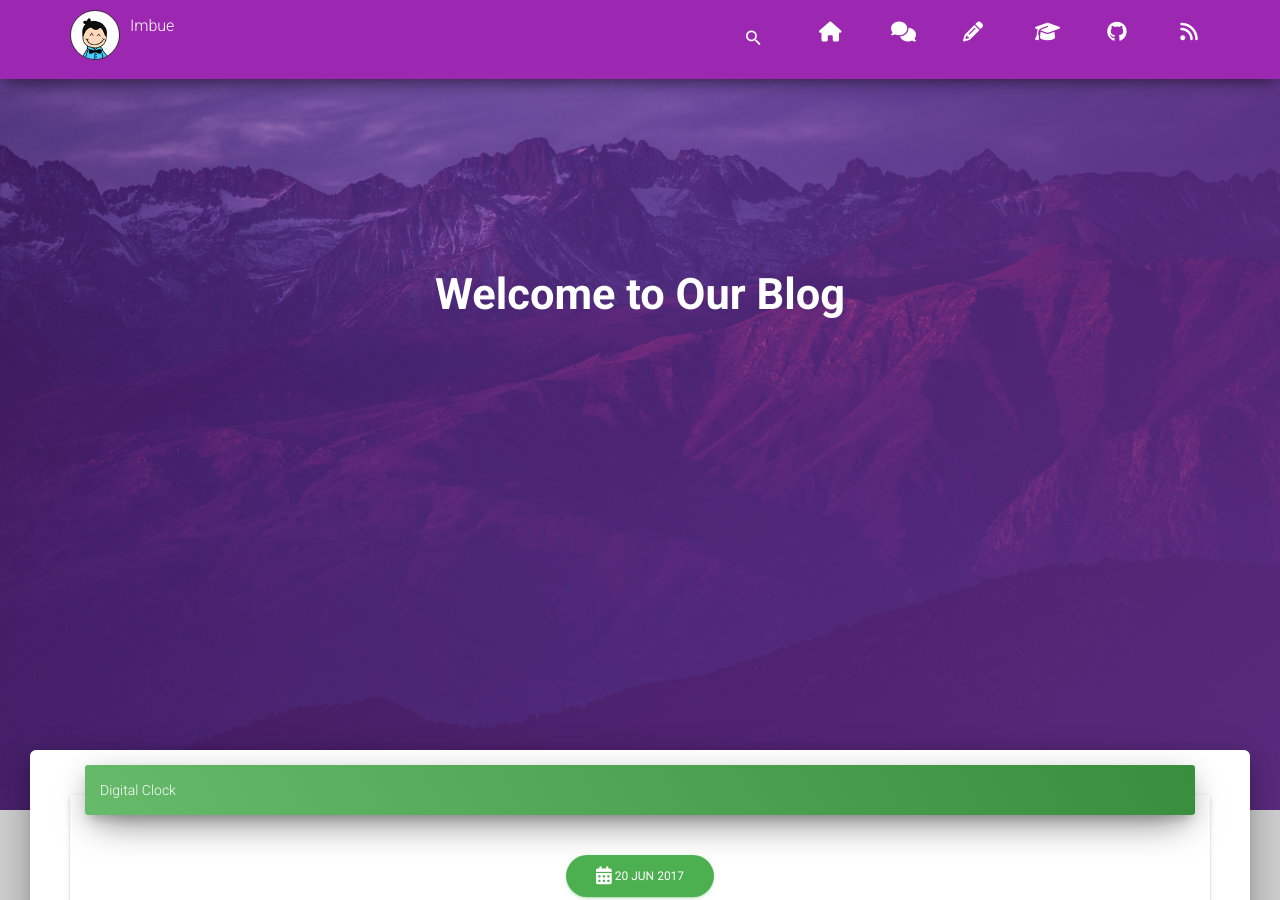
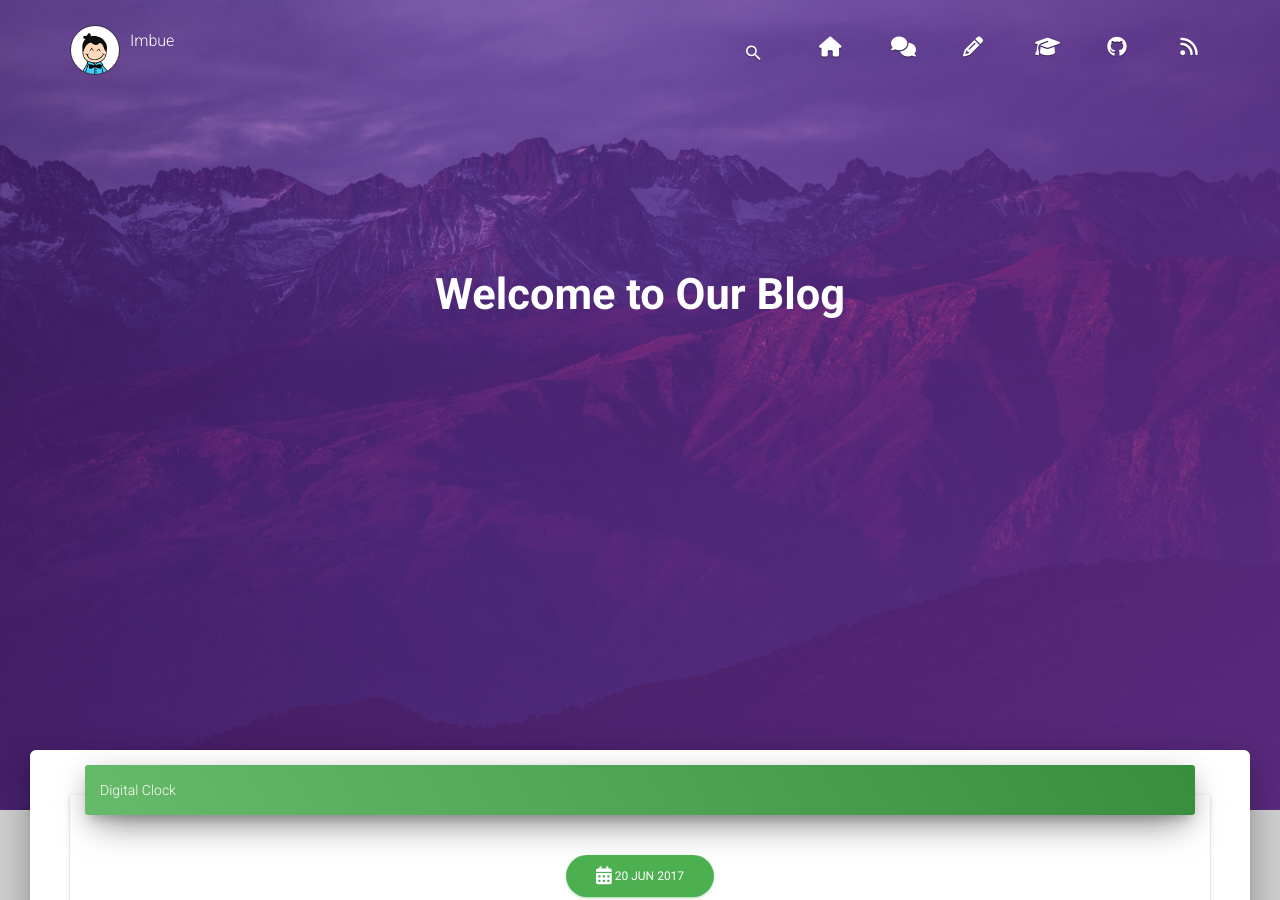
Before and after one commit to tip4programs/imbue, a Jekyll site: the page built from index.html, in a window 1280 px wide and 900 px high. Built offline with Jekyll 4.4.1, drawn with Linux system fonts in a browser that asks for light colours; nearby versions of some CDN libraries; the list of posts is cut into pages by our own code.

Commit message:
Update navbar.html

```diff
--- a/_includes/navbar.html
+++ b/_includes/navbar.html
@@ -1,5 +1,5 @@
 <!-- Navbar -->
-<nav class="navbar navbar-fixed-top navbar-{{ post.card_color }}">
+<nav class="navbar navbar-transparent navbar-fixed-top navbar-color-on-scroll">
 	<div class="container">
         <div class="navbar-header">
 	    	<button type="button" class="navbar-toggle" data-toggle="collapse" data-target="#navigation-index">
```
